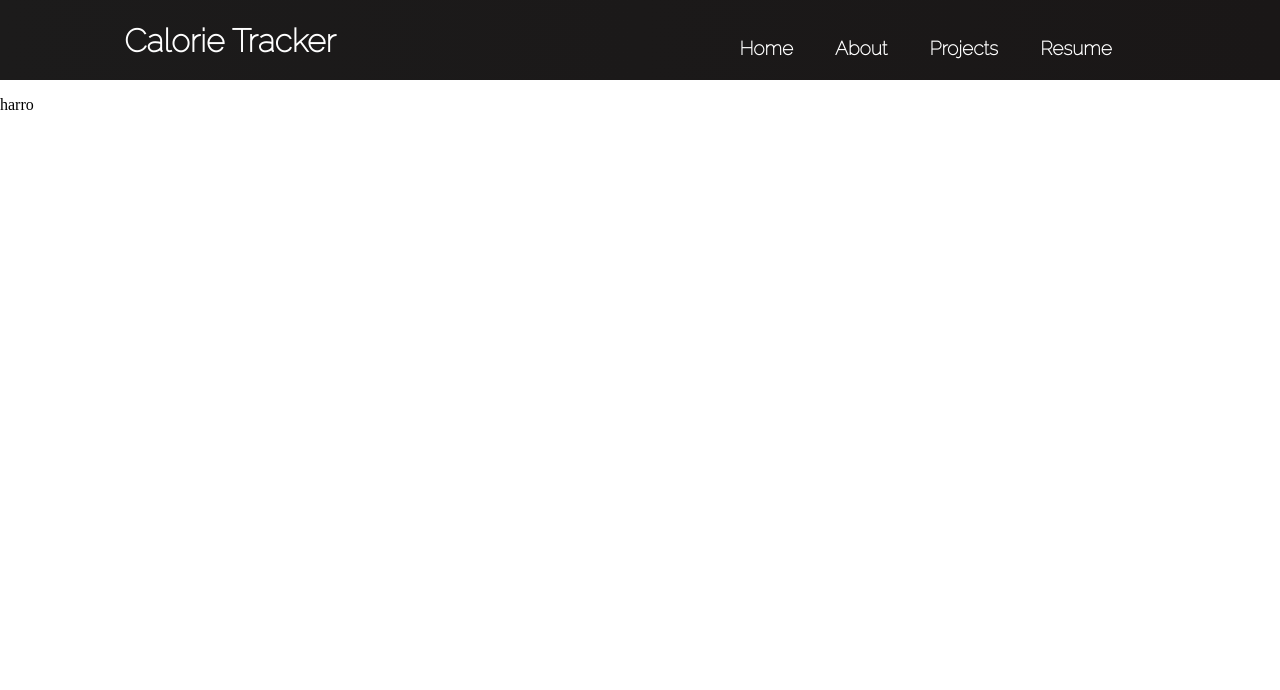
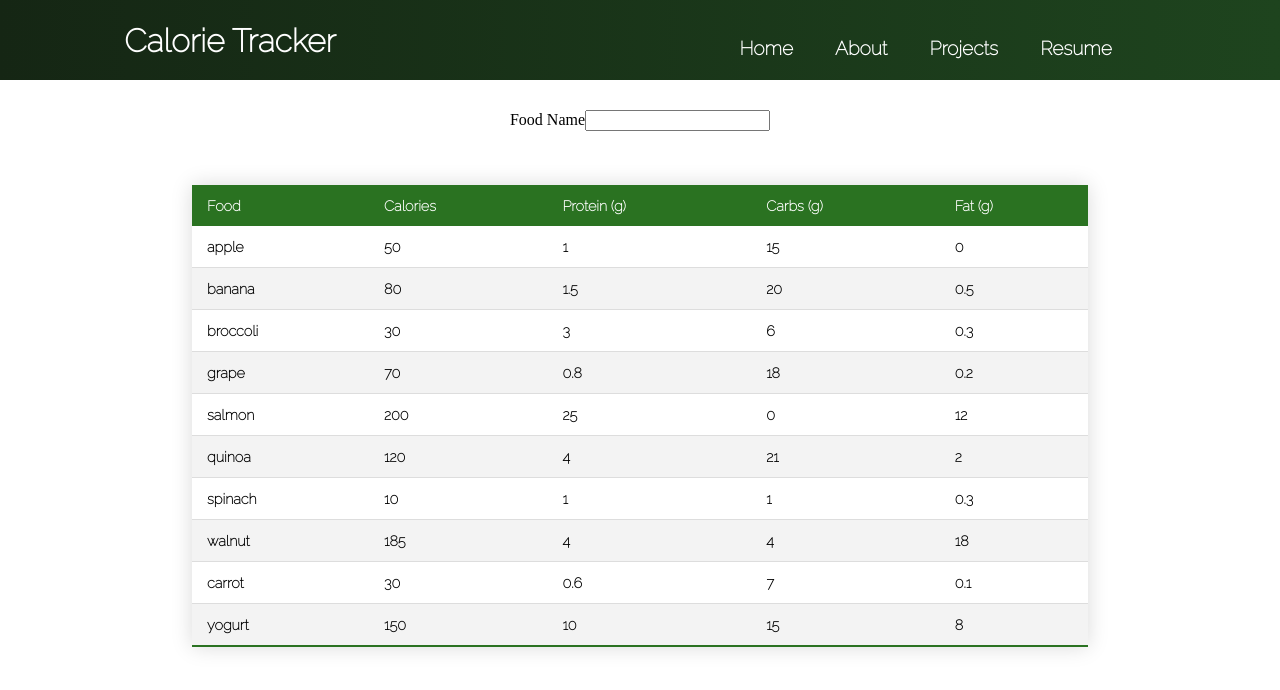
Before and after one commit to srukelman/calorie-tracker, a React (Create React App) app in the folder calorie-tracker/: page / in a window 1280 px wide. Shown: the top 690 px of the page. Built offline with nearby package versions, Linux system fonts and the light colour scheme.

Commit message:
added table for main page

```diff
--- /dev/null
+++ b/calorie-tracker/src/components/FoodInputForm.css
@@ -0,0 +1,7 @@
+.food-input-form-container{
+    display: flex;
+    justify-content: center;
+    align-items: center;
+    height: 80px;
+    max-width: 1500px;
+}
--- /dev/null
+++ b/calorie-tracker/src/components/FoodInputForm.js
@@ -0,0 +1,18 @@
+import React from 'react';
+import './FoodInputForm.css';
+
+function FoodInputForm() {
+
+    return (
+        <>
+            <div className='food-input-form-container'>
+                <form action='/food' method='POST'>
+                    <label for='food-name'>Food Name</label>
+                    <input type='text' name='' />
+                </form>
+            </div>
+        </>
+    );
+}
+
+export default FoodInputForm;
--- /dev/null
+++ b/calorie-tracker/src/components/FoodTable.css
@@ -0,0 +1,48 @@
+.food-table{
+    border-collapse: collapse;
+    margin: 25px 0;
+    font-size: 0.9em;
+    font-family: 'Raleway', sans-serif;
+    font-weight: 600;
+    min-width: 400px;
+    box-shadow: 0 0 20px rgba(0, 0, 0, 0.15);
+}
+
+.food-table-container{
+    width: 70%;
+    margin: auto;
+    display: flex;
+    flex-direction: column;
+    justify-content: stretch;
+    align-items: stretch;
+}
+
+.food-table thead tr {
+    background-color: #2A7221;
+    color: #ffffff;
+    text-align: left;
+}
+
+.food-table-row {
+    border-bottom: 1px solid #dddddd;
+}
+
+.food-table-row:nth-of-type(even) {
+    background-color: #f3f3f3;
+}
+
+.food-table-row:last-of-type {
+    border-bottom: 2px solid #2A7221;
+}
+
+.food-table-row:hover {
+    background-color: #ddd;
+}
+
+.food-table-cell{
+    padding: 12px 15px;
+}
+
+.food-table-header{
+    padding: 12px 15px;
+}
--- /dev/null
+++ b/calorie-tracker/src/components/FoodTable.js
@@ -0,0 +1,59 @@
+import React from "react";
+import './FoodTable.css'
+
+function FoodTableBody({list}){
+    return (
+        <>
+            <tbody className='food-table-body'>
+                {
+                    list.map(item => {
+                        return (
+                            <tr className='food-table-row'>
+                                {
+                                    Object.values(item).map(value => {
+                                        return (<td className="food-table-cell">{value}</td>)
+                                    })
+                                }
+                            </tr>
+                        );
+                    })
+                }
+            </tbody>
+        </>
+    );
+}
+
+function FoodTable() {
+    const list = [
+        {name: 'apple', cal: '50', pro: '1', carbs: '15', fat: '0'},
+        {name: 'banana', cal: '80', pro: '1.5', carbs: '20', fat: '0.5'},
+        {name: 'broccoli', cal: '30', pro: '3', carbs: '6', fat: '0.3'},
+        {name: 'grape', cal: '70', pro: '0.8', carbs: '18', fat: '0.2'},
+        {name: 'salmon', cal: '200', pro: '25', carbs: '0', fat: '12'},
+        {name: 'quinoa', cal: '120', pro: '4', carbs: '21', fat: '2'},
+        {name: 'spinach', cal: '10', pro: '1', carbs: '1', fat: '0.3'},
+        {name: 'walnut', cal: '185', pro: '4', carbs: '4', fat: '18'},
+        {name: 'carrot', cal: '30', pro: '0.6', carbs: '7', fat: '0.1'},
+        {name: 'yogurt', cal: '150', pro: '10', carbs: '15', fat: '8'}
+      ];
+    return (
+        <>
+            <div className="food-table-container">
+                <table className="food-table">
+                    <thead>
+                        <tr>
+                            <th className="food-table-header">Food</th>
+                            <th className="food-table-header">Calories</th>
+                            <th className="food-table-header">Protein (g)</th>
+                            <th className="food-table-header">Carbs (g)</th>
+                            <th className="food-table-header">Fat (g)</th>
+                        </tr>
+                    </thead>
+                    <FoodTableBody list={list}/>
+                </table>
+            </div>
+        </>
+    );
+}
+
+export default FoodTable;
--- a/calorie-tracker/src/components/Navbar.css
+++ b/calorie-tracker/src/components/Navbar.css
@@ -1,5 +1,5 @@
 .navbar {
-    background: linear-gradient(90deg, rgb(28, 27, 27) 0%, rgb(26, 23, 23) 100%);
+    background: linear-gradient(90deg, #152614 0%, #1E441E 100%);
     height: 80px;
     display: flex;
     justify-content: center;
@@ -101,7 +101,7 @@
     }
 
     .nav-menu.active {
-      background: #242222;
+      background: #1E441E;
       left: 0;
       opacity: 1;
       transition: all 0.5s ease;
@@ -128,7 +128,7 @@
 
     .nav-links:hover {
       background-color: #fff;
-      color: #242424;
+      color: #1E441E;
       border-radius: 0;
     }
 
--- a/calorie-tracker/src/components/pages/Home.js
+++ b/calorie-tracker/src/components/pages/Home.js
@@ -1,9 +1,12 @@
 import React from 'react';
+import FoodInputForm from '../FoodInputForm';
+import FoodTable from '../FoodTable';
 
 function Home() {
   return (
     <>
-      <p>harro</p>
+      <FoodInputForm />
+      <FoodTable />
     </>
   );
 }
```
